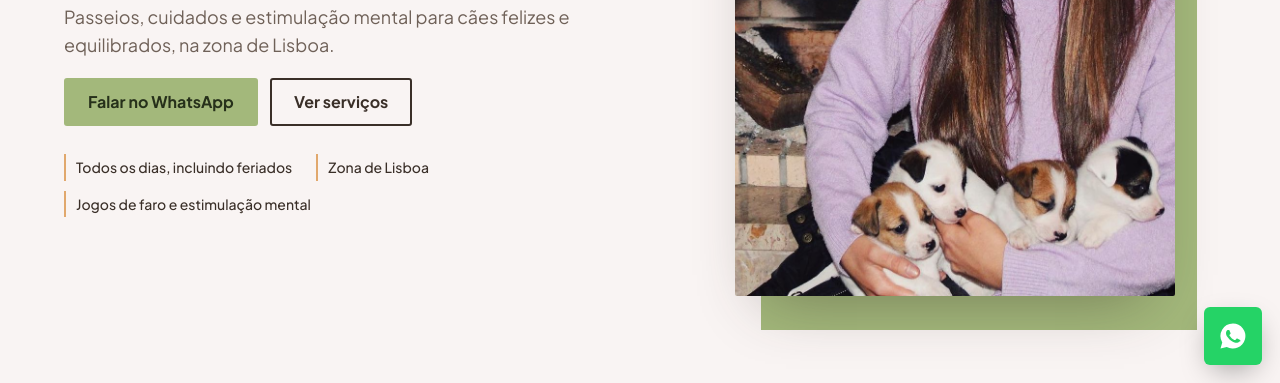
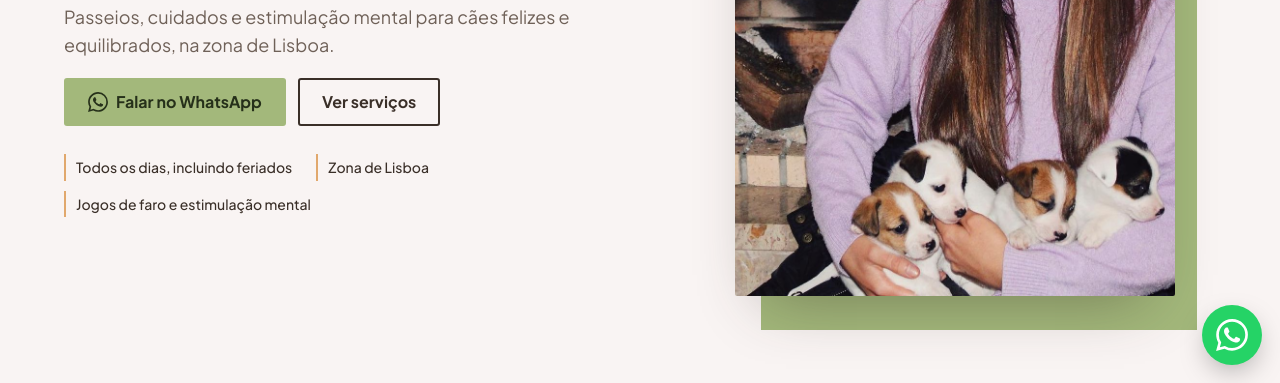
Before and after one commit to miguelmariacastro/dogswithbarbara-, a plain HTML site: page index.html in a window 1280 px wide. Shown: the part 417-800 px from the top of the page. Drawn offline with Linux system fonts and the light colour scheme.

Commit message:
Official WhatsApp icon and favicon
Co-Authored-By: Claude Opus 5.5 <noreply@anthropic.com>
Claude-Session: https://claude.ai/code/session_01DqKa1FoV4cxjnEtCy1HTrm

```diff
--- a/index.html
+++ b/index.html
@@ -14,6 +14,10 @@
 <meta property="og:type" content="website">
 <meta property="og:locale" content="pt_PT">
 <meta name="twitter:card" content="summary_large_image">
+<link rel="icon" type="image/png" sizes="32x32" href="img/favicon-32.png">
+<link rel="icon" type="image/png" sizes="192x192" href="img/favicon-192.png">
+<link rel="apple-touch-icon" href="img/apple-touch-icon.png">
+<meta name="theme-color" content="#a3b87b">
 <link rel="preconnect" href="https://fonts.googleapis.com">
 <link href="https://fonts.googleapis.com/css2?family=Plus+Jakarta+Sans:wght@400;500;600;700;800&family=Caveat:wght@600&display=swap" rel="stylesheet">
 <script type="application/ld+json">{"@context":"https://schema.org","@type":"LocalBusiness","name":"Dogs with Barbara","telephone":"+351931499487","areaServed":"Lisboa","address":{"@type":"PostalAddress","addressLocality":"Lisboa","addressCountry":"PT"},"openingHours":"Mo-Su 09:00-20:00","sameAs":["https://www.instagram.com/dogswithbarbara/"]}</script>
@@ -148,8 +152,8 @@ footer .wrap{display:flex;flex-wrap:wrap;gap:24px;justify-content:space-between;
 footer .links2{display:flex;flex-wrap:wrap;gap:18px}footer .links2 a{text-decoration:none}
 footer .soc a,footer .soc span{color:#eef1e6;border-color:rgb(255 255 255/.25)}
 .legal{width:100%;display:flex;flex-wrap:wrap;justify-content:space-between;gap:10px;font-size:14px;opacity:.75;border-top:1px solid rgb(255 255 255/.15);padding-top:20px}
-.wa{position:fixed;right:18px;bottom:18px;z-index:30;width:58px;height:58px;border-radius:6px;background:#25d366;display:grid;place-items:center;box-shadow:0 10px 30px -8px rgb(0 0 0/.4);color:#fff;transition:transform .2s}
-.wa:hover{transform:scale(1.08)}.wa svg{width:30px;height:30px}
+.wa{position:fixed;right:18px;bottom:18px;z-index:30;width:60px;height:60px;border-radius:50%;background:#25d366;display:grid;place-items:center;box-shadow:0 10px 30px -8px rgb(0 0 0/.4);color:#fff;transition:transform .2s}
+.wa:hover{transform:scale(1.08)}.wa svg{width:32px;height:32px}.btn .wai{width:20px;height:20px;flex:none}
 .rv{opacity:0;transform:translateY(24px);transition:opacity .7s,transform .7s}.rv.in{opacity:1;transform:none}
 @media(prefers-reduced-motion:reduce){.rv{opacity:1;transform:none;transition:none}html{scroll-behavior:auto}.btn,.svc,.gal img{transition:none}}
 .demo{font-size:13px;color:var(--soft);margin-top:12px}
@@ -199,7 +203,7 @@ footer .soc a,footer .soc span{color:#eef1e6;border-color:rgb(255 255 255/.25)}
    <h1><span class="pt">Mais vida aos dias do teu cão</span><span class="en">Adding life to your dog's days</span></h1>
    <p class="lead"><span class="pt">Passeios, cuidados e estimulação mental para cães felizes e equilibrados, na zona de Lisboa.</span><span class="en">Walks, care and mental stimulation for happy, balanced dogs across the Lisbon area.</span></p>
    <div class="cta">
-    <a class="btn p" data-wa href="#"><span class="pt">Falar no WhatsApp</span><span class="en">Chat on WhatsApp</span></a>
+    <a class="btn p" data-wa href="#"><svg class="wai" viewBox="0 0 24 24" fill="currentColor" aria-hidden="true"><path d="M17.472 14.382c-.297-.149-1.758-.867-2.03-.967-.273-.099-.471-.148-.67.15-.197.297-.767.966-.94 1.164-.173.199-.347.223-.644.075-.297-.15-1.255-.463-2.39-1.475-.883-.788-1.48-1.761-1.653-2.059-.173-.297-.018-.458.13-.606.134-.133.298-.347.446-.52.149-.174.198-.298.298-.497.099-.198.05-.371-.025-.52-.075-.149-.669-1.612-.916-2.207-.242-.579-.487-.5-.669-.51-.173-.008-.371-.01-.57-.01-.198 0-.52.074-.792.372-.272.297-1.04 1.016-1.04 2.479 0 1.462 1.065 2.875 1.213 3.074.149.198 2.096 3.2 5.077 4.487.709.306 1.262.489 1.694.625.712.227 1.36.195 1.871.118.571-.085 1.758-.719 2.006-1.413.248-.694.248-1.289.173-1.413-.074-.124-.272-.198-.57-.347m-5.421 7.403h-.004a9.87 9.87 0 01-5.031-1.378l-.361-.214-3.741.982.998-3.648-.235-.374a9.86 9.86 0 01-1.51-5.26c.001-5.45 4.436-9.884 9.888-9.884 2.64 0 5.122 1.03 6.988 2.898a9.825 9.825 0 012.893 6.994c-.003 5.45-4.437 9.884-9.885 9.884m8.413-18.297A11.815 11.815 0 0012.05 0C5.495 0 .16 5.335.157 11.892c0 2.096.547 4.142 1.588 5.945L.057 24l6.305-1.654a11.882 11.882 0 005.683 1.448h.005c6.554 0 11.89-5.335 11.893-11.893a11.821 11.821 0 00-3.48-8.413Z"/></svg><span class="pt">Falar no WhatsApp</span><span class="en">Chat on WhatsApp</span></a>
     <a class="btn o" href="#servicos"><span class="pt">Ver serviços</span><span class="en">See services</span></a>
    </div>
    <ul class="badges">
@@ -294,7 +298,7 @@ footer .soc a,footer .soc span{color:#eef1e6;border-color:rgb(255 255 255/.25)}
    <p class="lead"><span class="pt">A primeira conversa é grátis e sem compromisso.</span><span class="en">The first chat is free, with no commitment.</span></p>
    <ul class="rows">
     <li><svg viewBox="0 0 24 24" fill="none" stroke="currentColor" stroke-width="2"><path d="M5 4h4l2 5-2.5 1.5a11 11 0 0 0 5 5L15 13l5 2v4a2 2 0 0 1-2 2A16 16 0 0 1 3 6a2 2 0 0 1 2-2"/></svg><div><b><span class="pt">Telefone</span><span class="en">Phone</span></b><a class="nowrap" href="tel:+351931499487">+351 931 499 487</a></div></li>
-    <li><svg viewBox="0 0 24 24" fill="currentColor"><path d="M12 2a10 10 0 0 0-8.6 15.1L2 22l5-1.3A10 10 0 1 0 12 2zm5.3 14.2c-.2.6-1.3 1.2-1.8 1.2-.5.1-1 .2-3.3-.7-2.8-1.1-4.5-3.9-4.7-4.1-.1-.2-1.1-1.5-1.1-2.9s.7-2 1-2.3c.2-.3.5-.3.7-.3h.5c.2 0 .4 0 .6.5l.8 2c.1.2.1.4 0 .5l-.3.5-.4.4c-.1.2-.3.3-.1.6.2.3.8 1.3 1.7 2.1 1.2 1 2.1 1.3 2.4 1.5.3.1.5.1.6-.1l.9-1c.2-.3.4-.2.6-.1l1.9.9c.3.1.5.2.5.3.1.2.1.7-.1 1.3z"/></svg><div><b>WhatsApp</b><a class="nowrap" data-wa href="#">+351 931 499 487</a></div></li>
+    <li><svg viewBox="0 0 24 24" fill="currentColor"><path d="M17.472 14.382c-.297-.149-1.758-.867-2.03-.967-.273-.099-.471-.148-.67.15-.197.297-.767.966-.94 1.164-.173.199-.347.223-.644.075-.297-.15-1.255-.463-2.39-1.475-.883-.788-1.48-1.761-1.653-2.059-.173-.297-.018-.458.13-.606.134-.133.298-.347.446-.52.149-.174.198-.298.298-.497.099-.198.05-.371-.025-.52-.075-.149-.669-1.612-.916-2.207-.242-.579-.487-.5-.669-.51-.173-.008-.371-.01-.57-.01-.198 0-.52.074-.792.372-.272.297-1.04 1.016-1.04 2.479 0 1.462 1.065 2.875 1.213 3.074.149.198 2.096 3.2 5.077 4.487.709.306 1.262.489 1.694.625.712.227 1.36.195 1.871.118.571-.085 1.758-.719 2.006-1.413.248-.694.248-1.289.173-1.413-.074-.124-.272-.198-.57-.347m-5.421 7.403h-.004a9.87 9.87 0 01-5.031-1.378l-.361-.214-3.741.982.998-3.648-.235-.374a9.86 9.86 0 01-1.51-5.26c.001-5.45 4.436-9.884 9.888-9.884 2.64 0 5.122 1.03 6.988 2.898a9.825 9.825 0 012.893 6.994c-.003 5.45-4.437 9.884-9.885 9.884m8.413-18.297A11.815 11.815 0 0012.05 0C5.495 0 .16 5.335.157 11.892c0 2.096.547 4.142 1.588 5.945L.057 24l6.305-1.654a11.882 11.882 0 005.683 1.448h.005c6.554 0 11.89-5.335 11.893-11.893a11.821 11.821 0 00-3.48-8.413Z"/></svg><div><b>WhatsApp</b><a class="nowrap" data-wa href="#">+351 931 499 487</a></div></li>
     <li><svg viewBox="0 0 24 24" fill="none" stroke="currentColor" stroke-width="2"><circle cx="12" cy="12" r="9"/><path d="M12 7v5l3 2"/></svg><div><b><span class="pt">Horário</span><span class="en">Hours</span></b><span class="pt">Segunda a domingo, <span class="nowrap">09:00 – 20:00</span> (incluindo feriados)</span><span class="en">Monday to Sunday, <span class="nowrap">09:00 – 20:00</span> (holidays included)</span></div></li>
     <li><svg viewBox="0 0 24 24" fill="none" stroke="currentColor" stroke-width="2"><path d="M12 21s-7-6.2-7-12a7 7 0 0 1 14 0c0 5.8-7 12-7 12z"/><circle cx="12" cy="9" r="2.5"/></svg><div><b><span class="pt">Zona</span><span class="en">Area</span></b>Lisboa</div></li>
    </ul>
@@ -326,7 +330,7 @@ footer .soc a,footer .soc span{color:#eef1e6;border-color:rgb(255 255 255/.25)}
  </div>
 </footer>
 
-<a class="wa" data-wa href="#" aria-label="WhatsApp"><svg viewBox="0 0 24 24" fill="currentColor"><path d="M12 2a10 10 0 0 0-8.6 15.1L2 22l5-1.3A10 10 0 1 0 12 2zm5.3 14.2c-.2.6-1.3 1.2-1.8 1.2-.5.1-1 .2-3.3-.7-2.8-1.1-4.5-3.9-4.7-4.1-.1-.2-1.1-1.5-1.1-2.9s.7-2 1-2.3c.2-.3.5-.3.7-.3h.5c.2 0 .4 0 .6.5l.8 2c.1.2.1.4 0 .5l-.3.5-.4.4c-.1.2-.3.3-.1.6.2.3.8 1.3 1.7 2.1 1.2 1 2.1 1.3 2.4 1.5.3.1.5.1.6-.1l.9-1c.2-.3.4-.2.6-.1l1.9.9c.3.1.5.2.5.3.1.2.1.7-.1 1.3z"/></svg></a>
+<a class="wa" data-wa href="#" aria-label="WhatsApp"><svg viewBox="0 0 24 24" fill="currentColor"><path d="M17.472 14.382c-.297-.149-1.758-.867-2.03-.967-.273-.099-.471-.148-.67.15-.197.297-.767.966-.94 1.164-.173.199-.347.223-.644.075-.297-.15-1.255-.463-2.39-1.475-.883-.788-1.48-1.761-1.653-2.059-.173-.297-.018-.458.13-.606.134-.133.298-.347.446-.52.149-.174.198-.298.298-.497.099-.198.05-.371-.025-.52-.075-.149-.669-1.612-.916-2.207-.242-.579-.487-.5-.669-.51-.173-.008-.371-.01-.57-.01-.198 0-.52.074-.792.372-.272.297-1.04 1.016-1.04 2.479 0 1.462 1.065 2.875 1.213 3.074.149.198 2.096 3.2 5.077 4.487.709.306 1.262.489 1.694.625.712.227 1.36.195 1.871.118.571-.085 1.758-.719 2.006-1.413.248-.694.248-1.289.173-1.413-.074-.124-.272-.198-.57-.347m-5.421 7.403h-.004a9.87 9.87 0 01-5.031-1.378l-.361-.214-3.741.982.998-3.648-.235-.374a9.86 9.86 0 01-1.51-5.26c.001-5.45 4.436-9.884 9.888-9.884 2.64 0 5.122 1.03 6.988 2.898a9.825 9.825 0 012.893 6.994c-.003 5.45-4.437 9.884-9.885 9.884m8.413-18.297A11.815 11.815 0 0012.05 0C5.495 0 .16 5.335.157 11.892c0 2.096.547 4.142 1.588 5.945L.057 24l6.305-1.654a11.882 11.882 0 005.683 1.448h.005c6.554 0 11.89-5.335 11.893-11.893a11.821 11.821 0 00-3.48-8.413Z"/></svg></a>
 
 <div class="lb" id="lb" role="dialog" aria-modal="true" aria-label="Foto"><button id="lbx" aria-label="Fechar">×</button><div class="box" id="lbbox"></div></div>
 
```
Also changed, not shown: img/apple-touch-icon.png (added), img/favicon-192.png (added), img/favicon-32.png (added).
